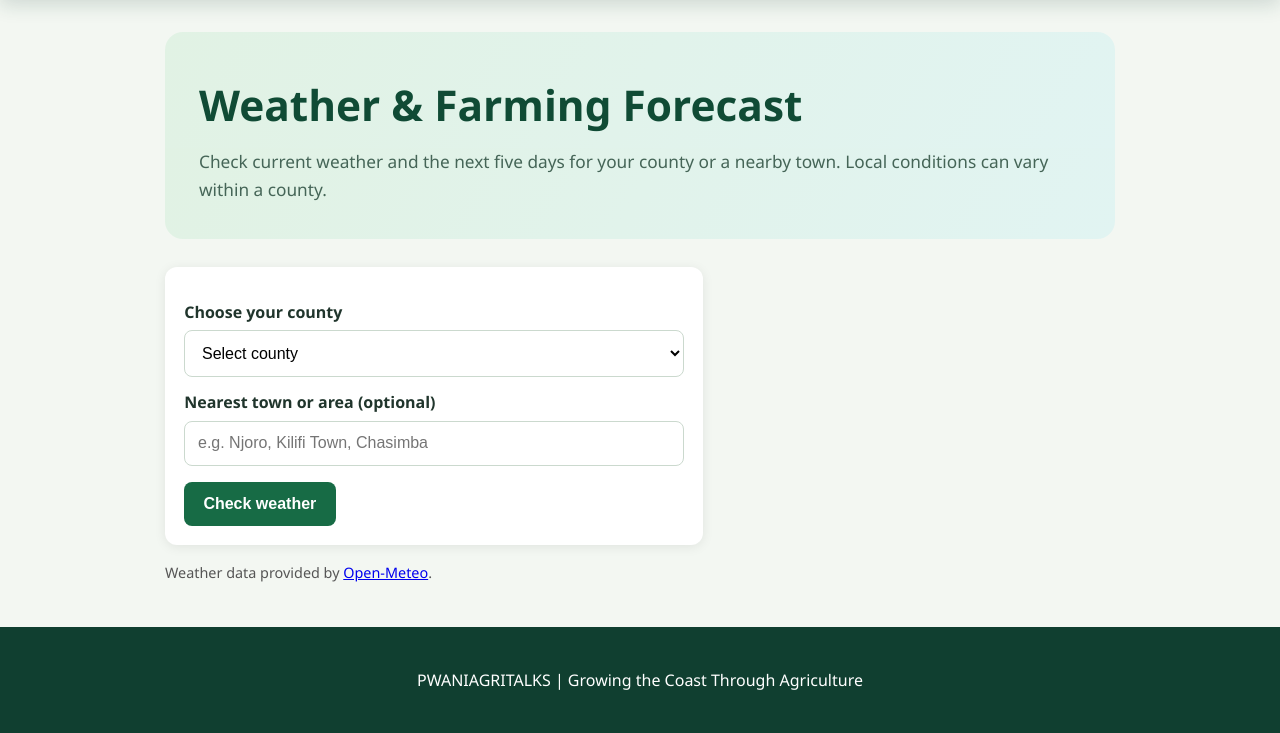
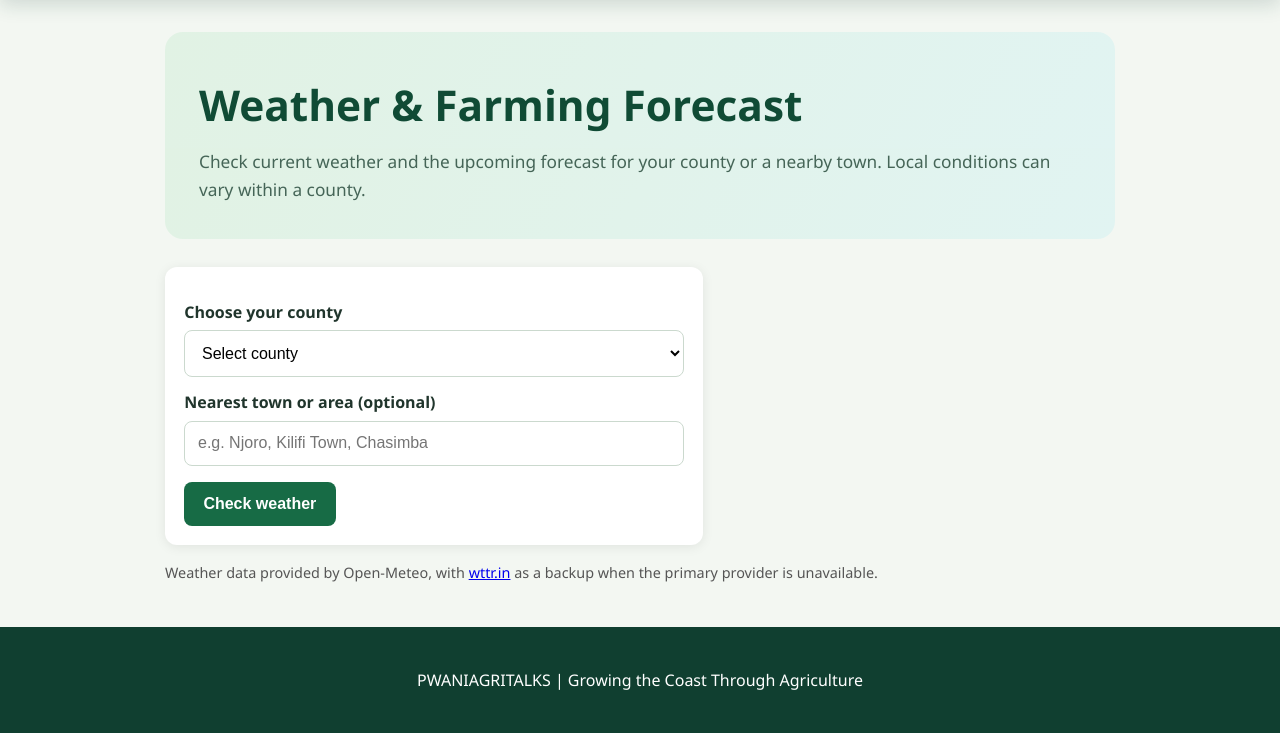
Before and after one commit to georgejambo05-dot/pwaniagritalks, a Flask app: page /weather in a window 1280 px wide. Shown: the part 314-1047 px from the top of the page. Run offline with Flask 3, Linux system fonts and the light colour scheme; some libraries are stand-ins or nearby versions.

Commit message:
Update forecast length and weather data provider note

```diff
--- a/templates/weather.html
+++ b/templates/weather.html
@@ -12,7 +12,7 @@
 <nav class="home-nav"><div class="home-nav-primary"><a href="{{ url_for('home') }}">Home</a><a href="{{ url_for('weather') }}">Weather</a><a href="{{ url_for('home') }}#guides">Farming Guides</a></div><div class="home-nav-secondary"><a href="{{ url_for('farmer_login') }}">Farmer Login</a></div></nav>
 <main class="weather-page">
 <h2>Weather &amp; Farming Forecast</h2>
-<p>Check current weather and the next five days for your county or a nearby town. Local conditions can vary within a county.</p>
+<p>Check current weather and the upcoming forecast for your county or a nearby town. Local conditions can vary within a county.</p>
 <form class="weather-form" method="get" action="{{ url_for('weather') }}">
 <label for="county">Choose your county</label><select id="county" name="county" required><option value="">Select county</option>{% for item in counties %}<option value="{{ item }}" {% if county == item %}selected{% endif %}>{{ item }}</option>{% endfor %}</select>
 <label for="local_area">Nearest town or area (optional)</label><input id="local_area" name="local_area" value="{{ local_area }}" placeholder="e.g. Njoro, Kilifi Town, Chasimba">
@@ -27,7 +27,7 @@
 <div class="weather-stat">Rain now<strong>{{ weather.current.precipitation }} mm</strong></div>
 <div class="weather-stat">Wind speed<strong>{{ weather.current.wind_speed_10m }} km/h</strong></div>
 </div></section>
-<h3>Five-day forecast</h3><div class="forecast-list">{% for day in weather.days %}<article class="forecast-day"><h4>{{ day.date }}</h4><p>{{ day.condition }}</p><p>High: <strong>{{ day.high }} °C</strong></p><p>Low: <strong>{{ day.low }} °C</strong></p><p>Chance of rain: <strong>{{ day.rain_chance if day.rain_chance is not none else 'N/A' }}%</strong></p><p>Expected rain: <strong>{{ day.rain_total }} mm</strong></p></article>{% endfor %}</div>
+<h3>{{ weather.days|length }}-day forecast</h3><div class="forecast-list">{% for day in weather.days %}<article class="forecast-day"><h4>{{ day.date }}</h4><p>{{ day.condition }}</p><p>High: <strong>{{ day.high }} °C</strong></p><p>Low: <strong>{{ day.low }} °C</strong></p><p>Chance of rain: <strong>{{ day.rain_chance if day.rain_chance is not none else 'N/A' }}%</strong></p><p>Expected rain: <strong>{{ day.rain_total }} mm</strong></p></article>{% endfor %}</div>
 <p class="weather-note">Forecasts are estimates, not guarantees. Check local conditions before spraying, irrigating, planting, or harvesting.</p>{% endif %}
-<p class="weather-note">Weather data provided by <a href="https://open-meteo.com/" target="_blank" rel="noopener">Open-Meteo</a>.</p>
+<p class="weather-note">Weather data provided by Open-Meteo, with <a href="https://wttr.in/" target="_blank" rel="noopener">wttr.in</a> as a backup when the primary provider is unavailable.</p>
 </main><footer><p>PWANIAGRITALKS | Growing the Coast Through Agriculture</p></footer></body></html>
```
